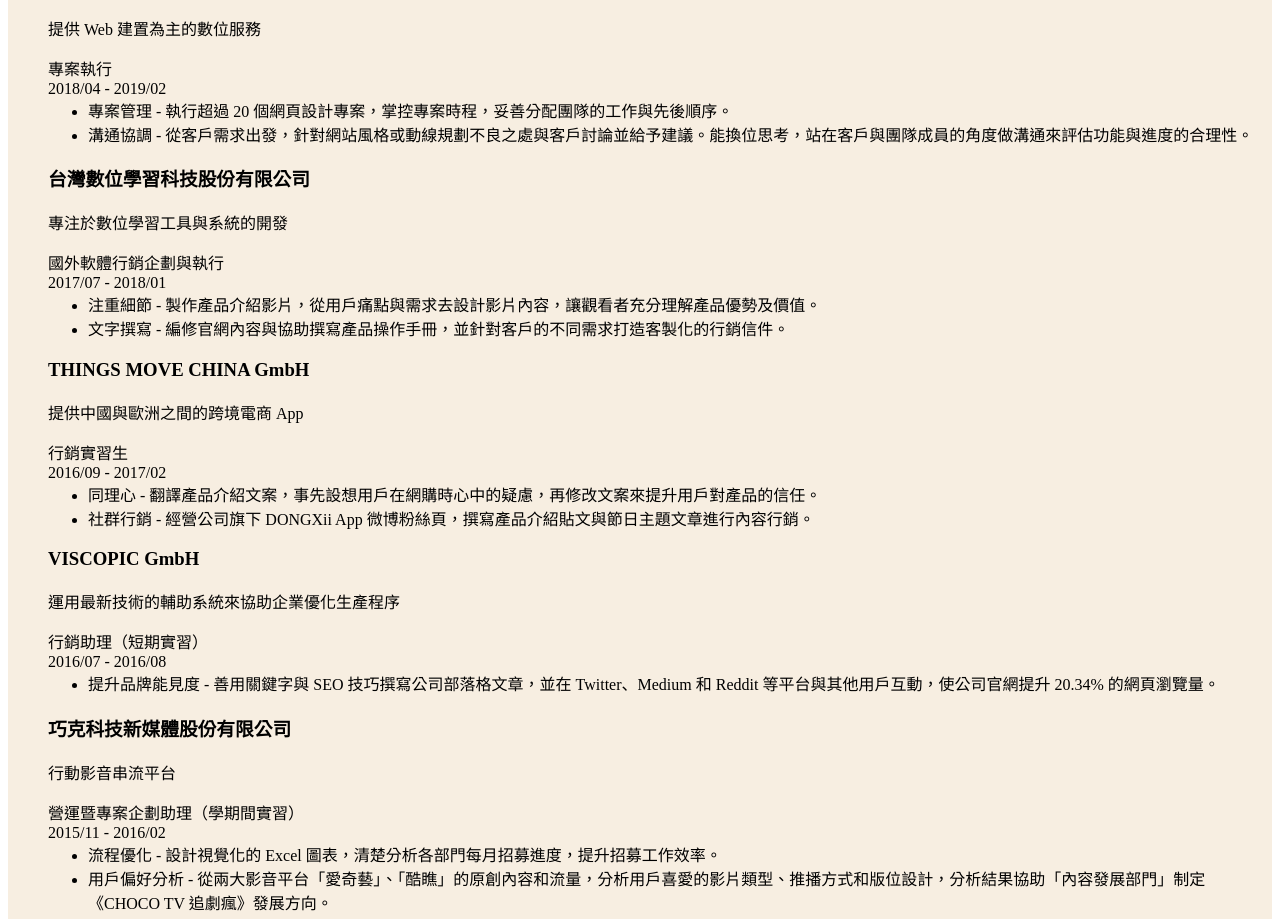
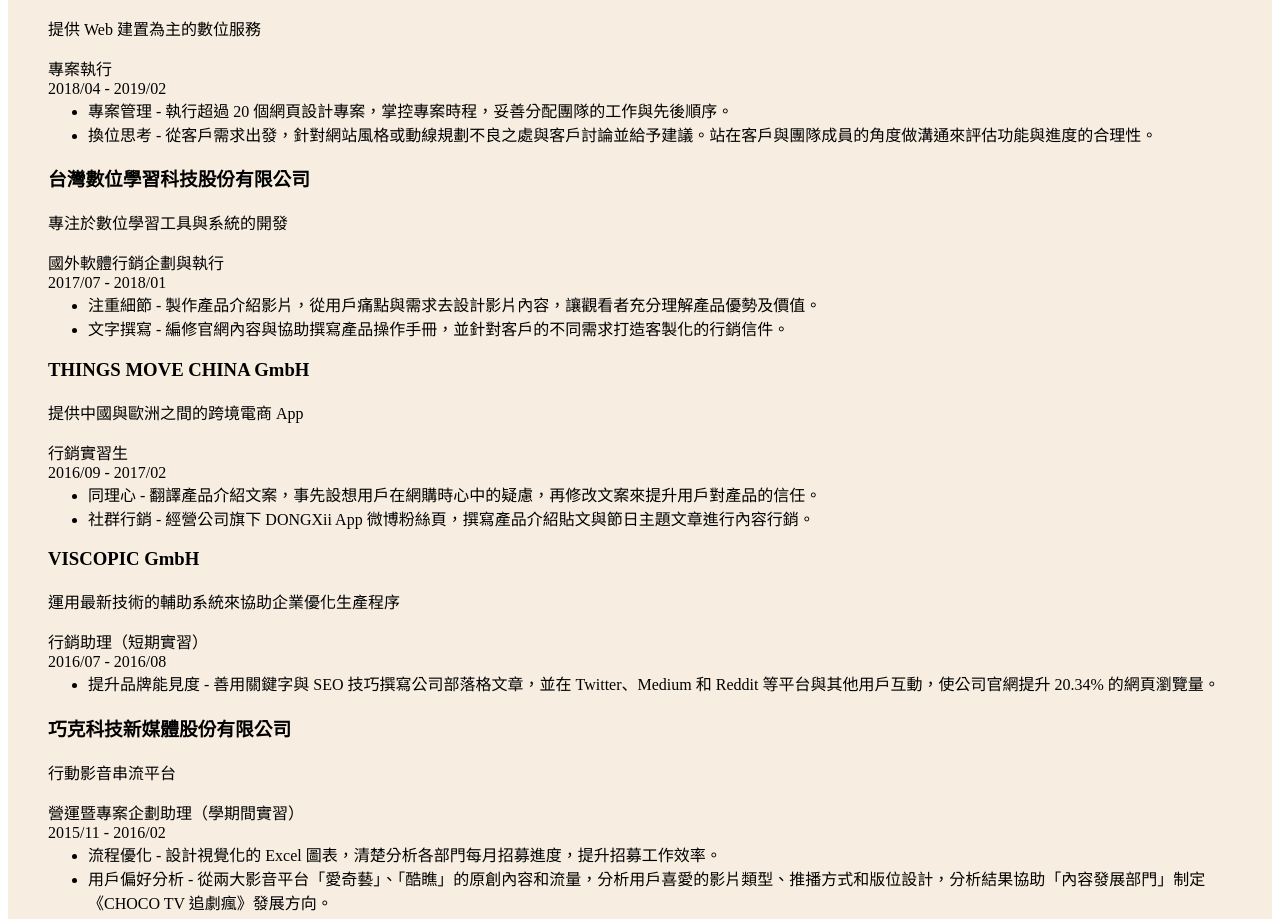
Before and after one commit to yuwensaf/Saffran-Resume_Chainyi, a plain HTML site: page index.html in a window 1280 px wide. Shown: the part 1001-1920 px from the top of the page. Drawn offline with Linux system fonts and the light colour scheme; a script that the page names is missing.

Commit message:
revised index

```diff
--- a/index.html
+++ b/index.html
@@ -156,7 +156,7 @@
                                 <div class="careers-content-item-jobContent">
                                     <ul style="list-style-type: disc;">
                                         <li>專案管理 - 執行超過 20 個網頁設計專案，掌控專案時程，妥善分配團隊的工作與先後順序。</li>
-                                        <li>溝通協調 - 從客戶需求出發，針對網站風格或動線規劃不良之處與客戶討論並給予建議。能換位思考，站在客戶與團隊成員的角度做溝通來評估功能與進度的合理性。</li>
+                                        <li>換位思考 - 從客戶需求出發，針對網站風格或動線規劃不良之處與客戶討論並給予建議。站在客戶與團隊成員的角度做溝通來評估功能與進度的合理性。</li>
                                     </ul>
                                 </div>
                             </li>
```
